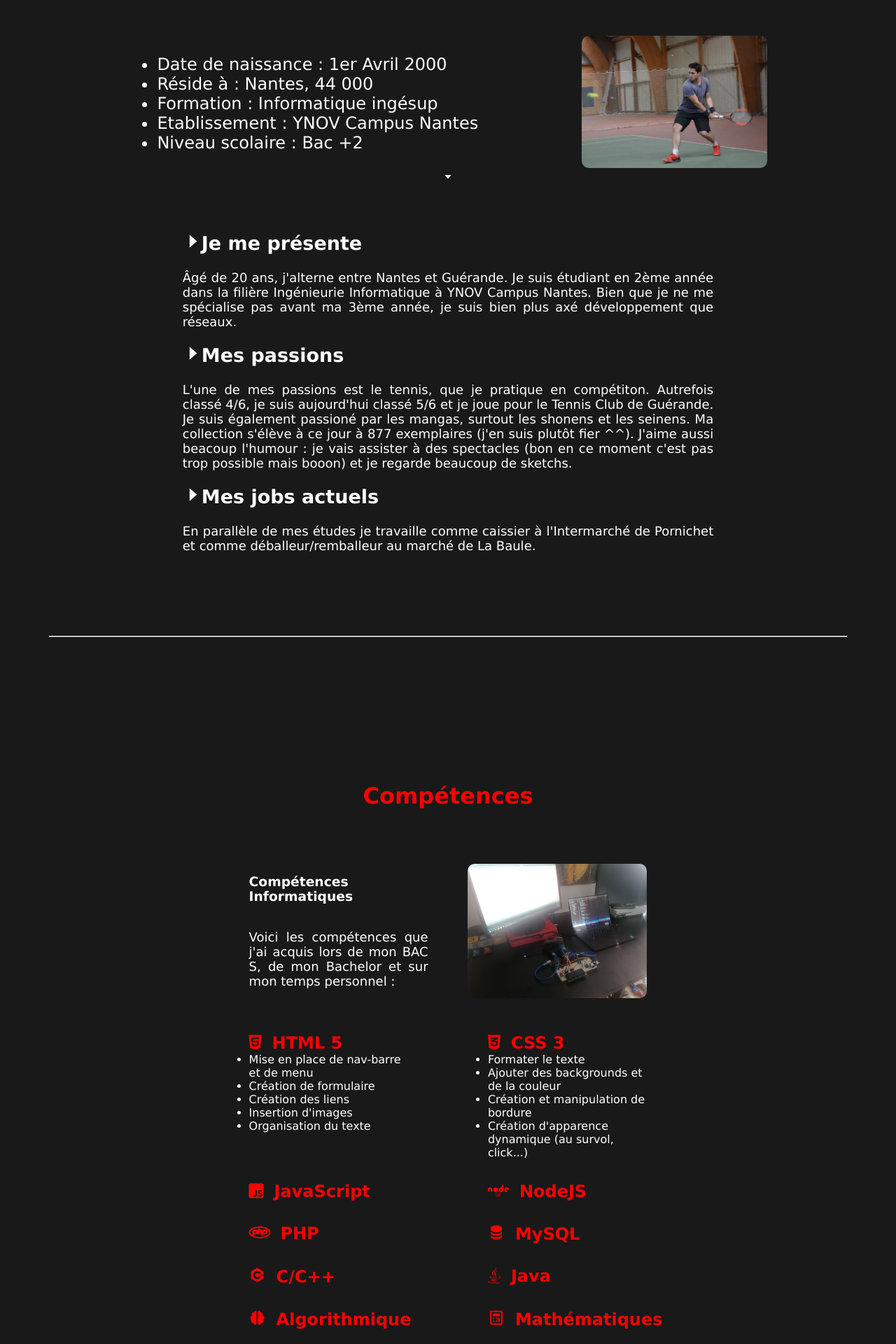
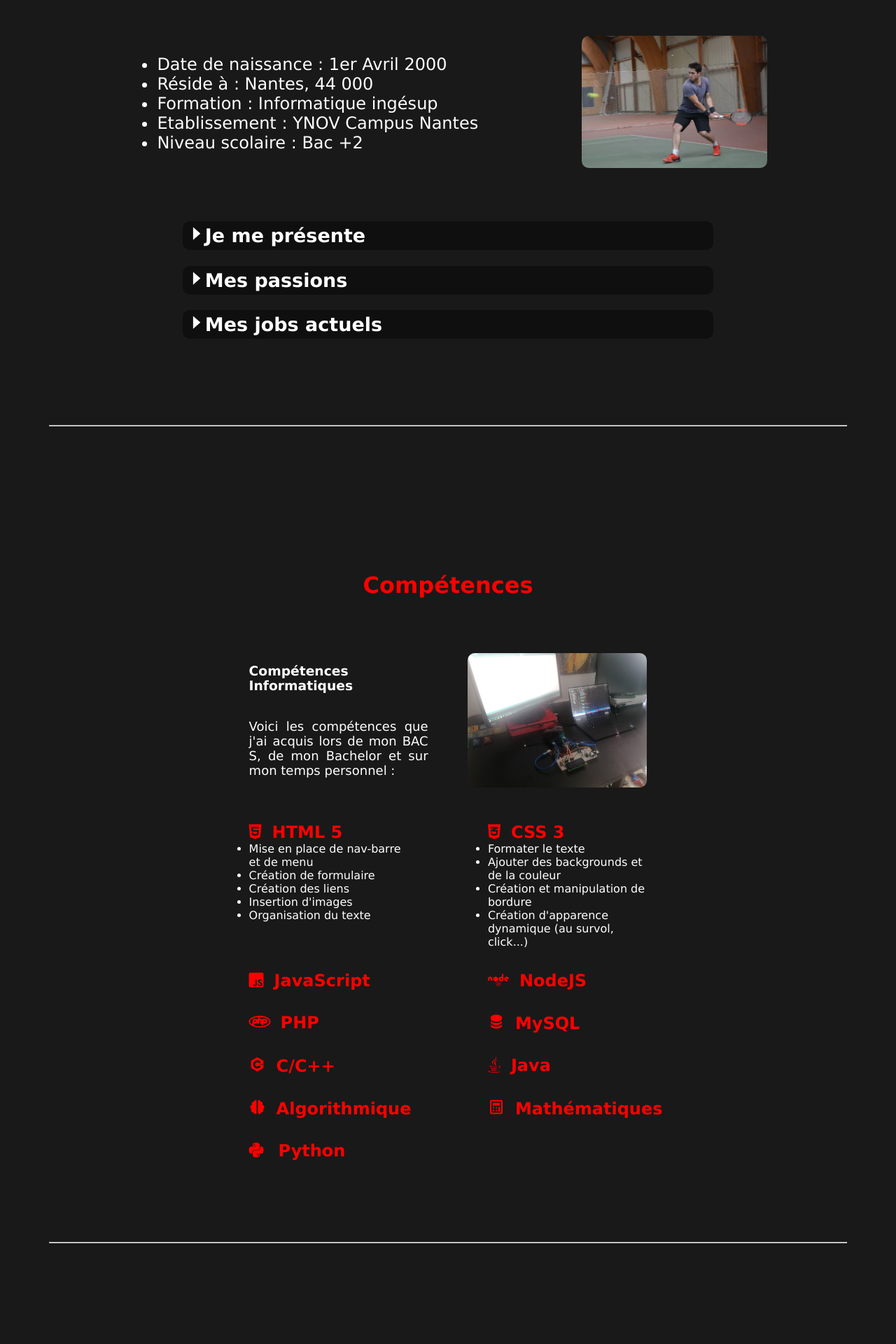
Before and after one commit to VicAffile/cv, a PHP site: page / in a window 1280 px wide. Shown: the part 805-2725 px from the top of the page at 70% size. Run offline with PHP 8.4, Linux system fonts and the light colour scheme; some libraries are stand-ins or nearby versions.

Commit message:
qui suis je contenu

```diff
--- a/css/qui_suis_je.css
+++ b/css/qui_suis_je.css
@@ -2,16 +2,26 @@ li {
     font-size: x-large;
 }
 
-.fleche {
-    font-family: 'boxicons'!important;
+.bas::before {
+    content: "\e98c";
 }
 
 .droite::before {
     content: "\e992";
 }
 
-.bas::before {
-    content: "\e98c";
+.fleche {
+    font-family: 'boxicons';
+}
+
+.qui_suis_je_titre {
+    padding: 5px;
+    border-radius: 10px;
+    background-color: var(--couleur-form);
+}
+
+.qui_suis_je_titre:hover {
+    color: var(--couleur-speciale);
 }
 
 .zoom {
@@ -46,15 +56,21 @@ li {
     object-fit: contain;
 }
 
+#qui_suis_je_presentation_contenu {
+    display: none;
+}
+
+#qui_suis_je_passion_contenu {
+    display: none;
+}
+
+#qui_suis_je_job_contenu {
+    display: none;
+}
+
 #qui_suis_je_texte {
     margin-top: 50px;
     width: 60%;
     text-align: justify;
     font-size: large;
 }
-
-:root {
-    --fleche-presentation: "\e98c";
-    --fleche-passion: "\e992";
-    --fleche-job: "\e992";
-}
--- a/index.html
+++ b/index.html
@@ -70,18 +70,17 @@
                 <img id="qui_suis_je_photo" src="photo/e08322_6fa8d0a1e1384fa59fa5ca3f05ef7529_mv2.jpg" alt="Au sommet de ma concentration" />
             </div>
         </div>
-        <i class='bx bx-caret-down'></i>
         <div id="qui_suis_je_texte">
-            <h2 id="qui_suis_je_presentation_titre" onclick="fleche(this)"><span class="fleche droite"></span><span class="fleche bas"></span>Je me présente</h2>
+            <h2 id="qui_suis_je_presentation_titre" class="qui_suis_je_titre" onclick="fleche(this)"><span class="fleche droite"></span><span class="fleche bas"></span>Je me présente</h2>
             <p id="qui_suis_je_presentation_contenu">
                 Âgé de 20 ans, j'alterne entre Nantes et Guérande. Je suis étudiant en 2ème année dans la filière Ingénieurie Informatique à YNOV Campus Nantes. Bien que je ne me spécialise pas avant ma 3ème année, je suis bien plus axé développement que réseaux.
             </p>
-            <h2 id="qui_suis_je_passion_titre" onclick="fleche(this)"><span class=" fleche droite "></span><span class="fleche bas "></span>Mes passions</h2>
-            <p id="qui_suis_je_passion_contenu ">
+            <h2 id="qui_suis_je_passion_titre" class="qui_suis_je_titre" onclick="fleche(this)"><span class=" fleche droite "></span><span class="fleche bas "></span>Mes passions</h2>
+            <p id="qui_suis_je_passion_contenu">
                 L'une de mes passions est le tennis, que je pratique en compétiton. Autrefois classé 4/6, je suis aujourd'hui classé 5/6 et je joue pour le Tennis Club de Guérande. Je suis également passioné par les mangas, surtout les shonens et les seinens. Ma collection
                 s'élève à ce jour à 877 exemplaires (j'en suis plutôt fier ^^). J'aime aussi beacoup l'humour : je vais assister à des spectacles (bon en ce moment c'est pas trop possible mais booon) et je regarde beaucoup de sketchs.
             </p>
-            <h2 id="qui_suis_je_job_titre" onclick="fleche(this)"><span class="fleche droite"></span><span class="fleche bas"></span>Mes jobs actuels</h2>
+            <h2 id="qui_suis_je_job_titre" class="qui_suis_je_titre" onclick="fleche(this)"><span class="fleche droite"></span><span class="fleche bas"></span>Mes jobs actuels</h2>
             <p id="qui_suis_je_job_contenu">
                 En parallèle de mes études je travaille comme caissier à l'Intermarché de Pornichet et comme déballeur/remballeur au marché de La Baule.
             </p>
--- a/js/qui_suis_je.js
+++ b/js/qui_suis_je.js
@@ -7,7 +7,14 @@ document.getElementById('qui_suis_je_job_titre').querySelectorAll('span')[1].sty
 
 function fleche(e) {
     let fleche = e.querySelectorAll("span");
+    let texte;
+    for (let i = 0; i < e.parentNode.childNodes.length; i++) {
+        if (e.parentNode.childNodes[i] == e) {
+            texte = i + 2;
+        }
+    }
     let etat = fleche[0].style.display;
     fleche[0].style.display = fleche[1].style.display;
     fleche[1].style.display = etat;
+    e.parentNode.childNodes[texte].style.display = etat;
 }
```
